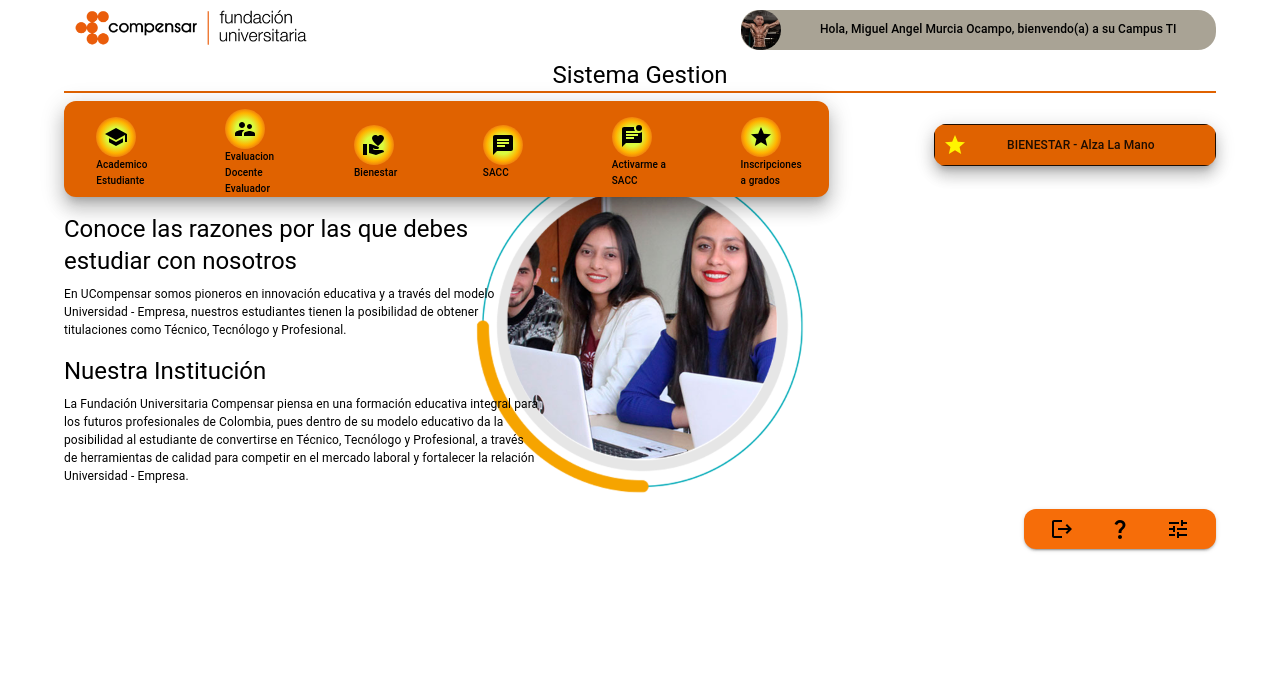
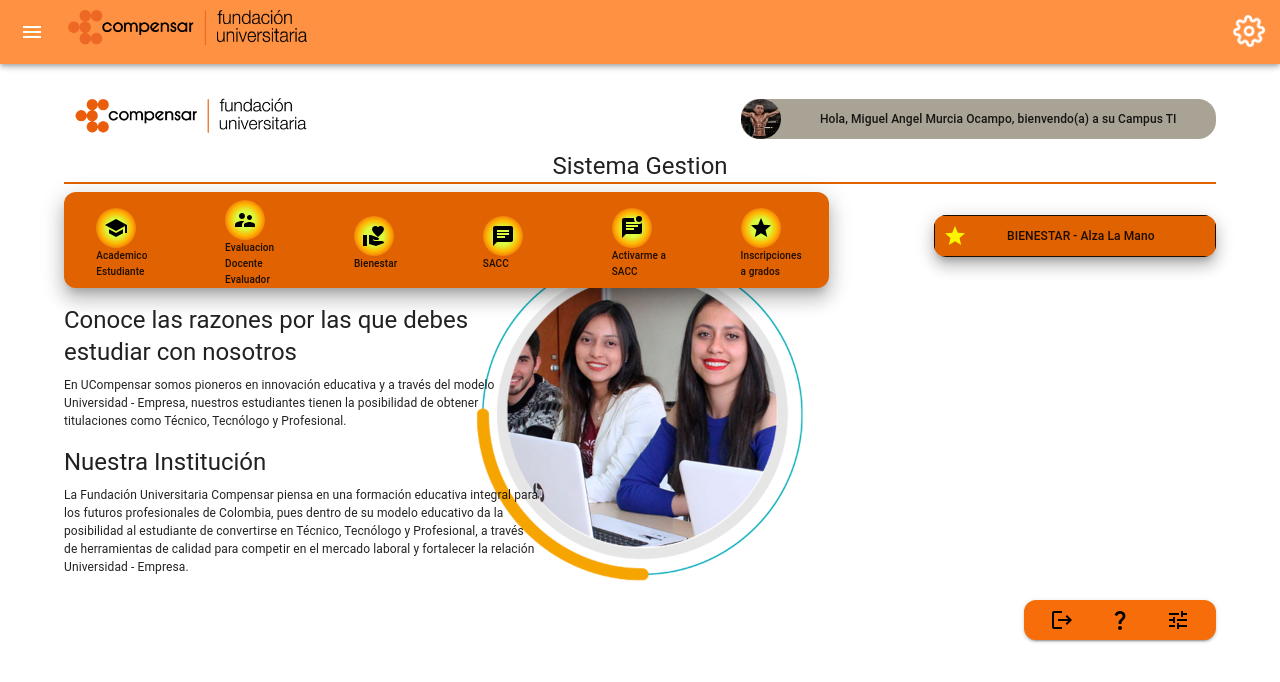
Before and after one commit to miguel-73/RENOVACION-UCOMPENSAR, a React (Create React App) app: page / in a window 1280 px wide. Shown: the top 682 px of the page. Built offline with nearby package versions, Linux system fonts and the light colour scheme.

Commit message:
configurar rutas para trabajr

```diff
--- a/src/App.tsx
+++ b/src/App.tsx
@@ -3,16 +3,15 @@
 import 'primereact/resources/themes/saga-blue/theme.css';
 import 'primereact/resources/primereact.min.css';
 import 'primeicons/primeicons.css';
-import ContainerX from './Inicio-Seguro/MainContainer';
-// import PersistentDrawerStiven from './Drawer/DrawerPersistente';
+import PersistentDrawerStiven from './Drawer/DrawerPersistente';
 
 
 
 export default  function App() {
   return (
     <div>
-   {/* <PersistentDrawerStiven/> */}
-    <ContainerX />
+   <PersistentDrawerStiven/>
+
     </div>
   );
 }
--- a/src/Drawer/DrawerPersistente.tsx
+++ b/src/Drawer/DrawerPersistente.tsx
@@ -171,7 +171,7 @@
                   </Link>
                 </ListItemButton>
               </ListItem>
-            )
+            );
           })}
         </List>
         <Divider />
--- a/src/Inicio-Seguro/MainContainer.tsx
+++ b/src/Inicio-Seguro/MainContainer.tsx
@@ -22,6 +22,9 @@
                 marginBottom: "20px",
             }}>
 
+
+
+
             <Logo />
             <SistemaGestion />
             <ContenidoPrincipal />
--- a/src/Router/RutasDrawer.tsx
+++ b/src/Router/RutasDrawer.tsx
@@ -3,15 +3,17 @@
 import FotoPerfilStudiante from '../Inicio-drawer/DatosPersonales';
 import Notas from '../MG/Notas';
 import BasicGrid from "../horario/consultahorario/grid";
+import ContainerX from '../Inicio-Seguro/MainContainer';
 
 export default function RutasDrawer() {
   return (
     <div>
       <Routes>
+        <Route path={"/"} element={<ContainerX />} />
         <Route path={"/Inicio"} element={<FotoPerfilStudiante />} />
         <Route path={"/Notas"} element={<Notas />} />
         <Route path={"/Horario"} element={<BasicGrid />} />
-        {/* <Route path={"/Horario"} element={<BasicGrid />} /> */}
+
 
       </Routes>
     </div>
```
